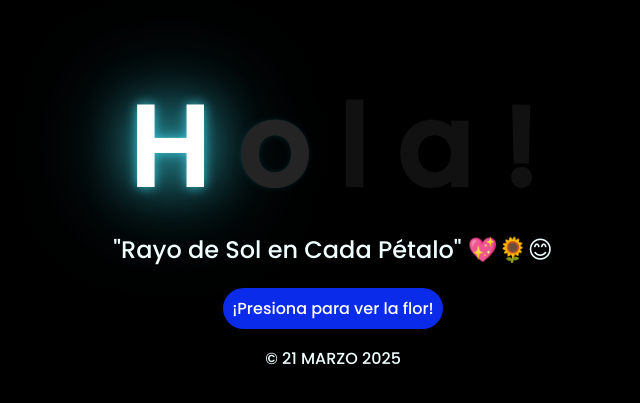
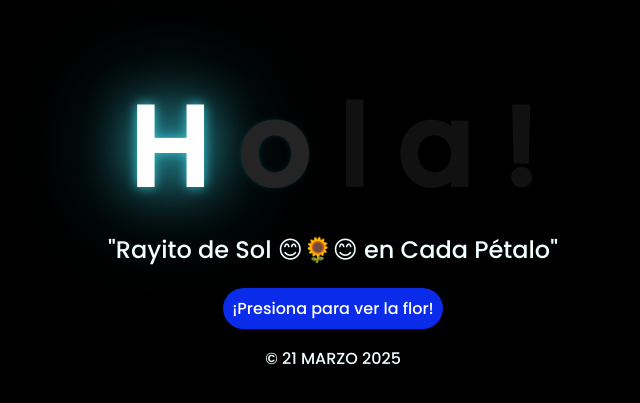
Before and after one commit to Roberth2911/flor, a plain HTML site: page index.html in a window 1280 px wide. Shown: the part 111-514 px from the top of the page, without its empty margins (315-955 px from the left). Drawn offline with Linux system fonts and the light colour scheme.

Commit message:
Update index.html

```diff
--- a/index.html
+++ b/index.html
@@ -19,7 +19,7 @@
         <span>!</span>
     </div>
     <div class="description">
-        <span>"Rayo de Sol en Cada Pétalo" 💖🌻😊</span>
+        <span>"Rayito de Sol 😊🌻😊 en Cada Pétalo"</span>
     </div>
     <div class="button">
         <button class="botones">
```
